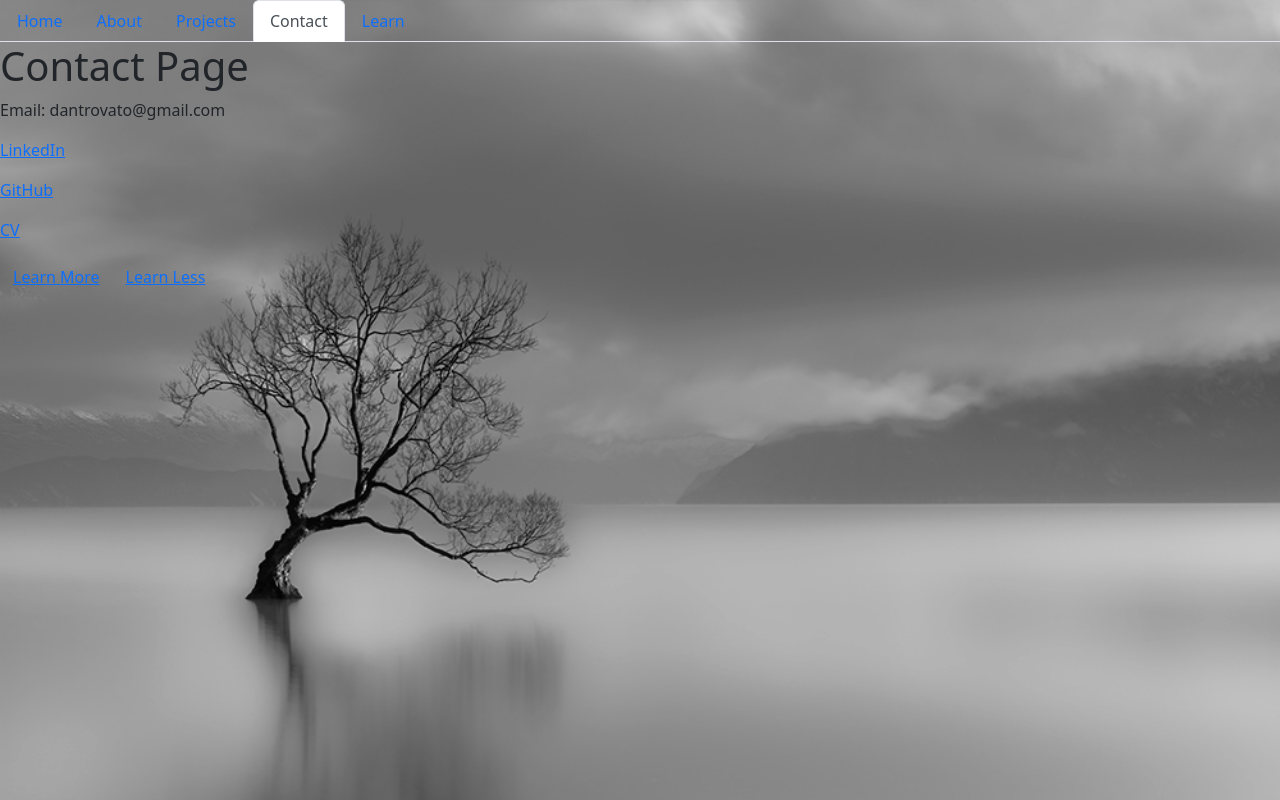
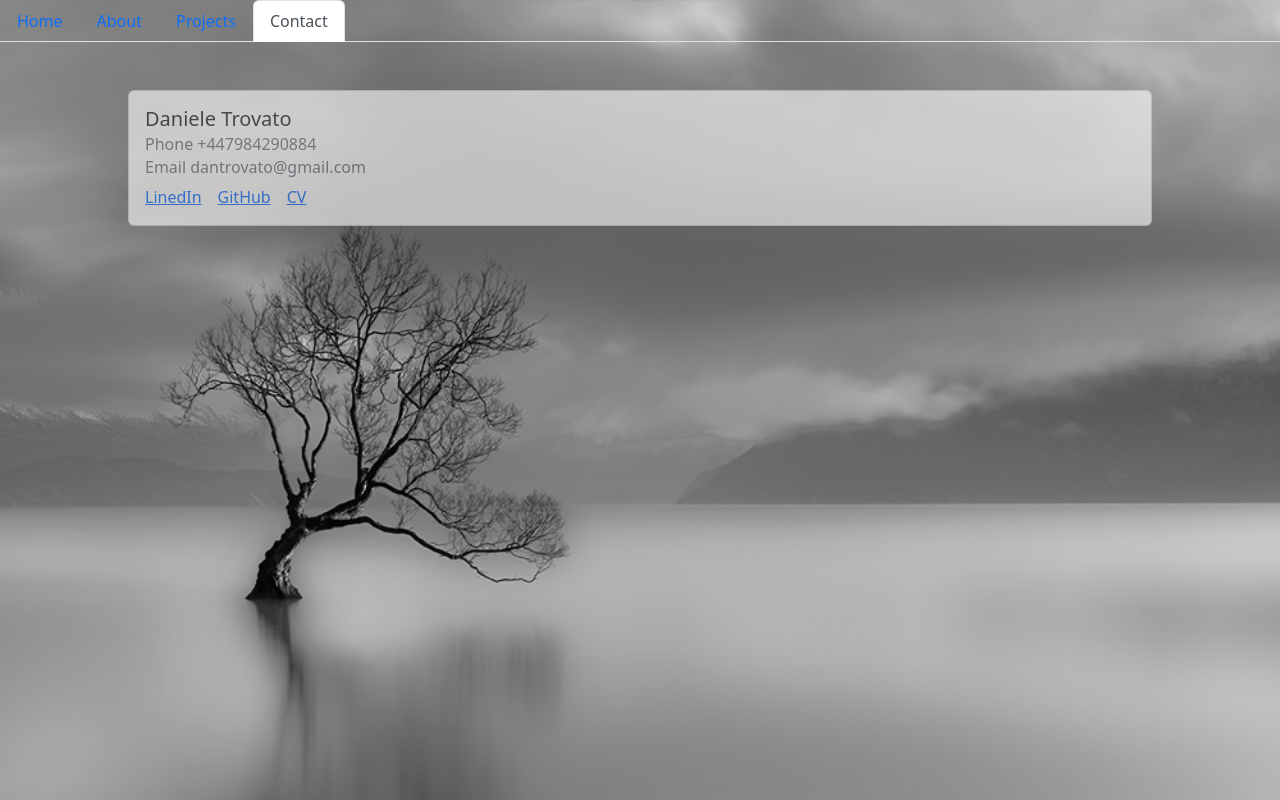
Before and after one commit to dantrovato/second-portfolio-with-react, a React (Create React App) app: page /second-portfolio-with-react/contact in a window 1280 px wide. Built offline with nearby package versions, Linux system fonts and the light colour scheme.

Commit message:
Style contact page

```diff
--- a/src/components/NavTabs.js
+++ b/src/components/NavTabs.js
@@ -46,7 +46,7 @@ function NavTabs() {
           Contact
         </NavLink>
       </li>
-      <li className="nav-item">
+      {/* <li className="nav-item">
         <NavLink
           to="second-portfolio-with-react/contact/learn"
           className={({ isActive }) =>
@@ -55,7 +55,7 @@ function NavTabs() {
         >
           Learn
         </NavLink>
-      </li>
+      </li> */}
     </ul>
   );
 }
--- a/src/components/pages/About.js
+++ b/src/components/pages/About.js
@@ -1,16 +1,25 @@
 import React from "react";
 
 function About() {
+  const styles = {
+    pic: { height: "10rem" },
+  };
+
   return (
     <div>
-      <h1>About Page</h1>
-      <p>
-        Nunc pharetra finibus est at efficitur. Praesent sed congue diam. Integer gravida dui
-        mauris, ut interdum nunc egestas sed. Aenean sed mollis diam. Nunc aliquet risus ac finibus
-        porta. Nam quis arcu non lectus tincidunt fermentum. Suspendisse aliquet orci porta quam
-        semper imperdiet. Praesent euismod mi justo, faucibus scelerisque risus cursus in. Sed
-        rhoncus mollis diam, sit amet facilisis lectus blandit at.
-      </p>
+      <div className="px-4 py-5 my-3 text-center text-white">
+        <h1 className="display-5 fw-bold">About Daniele</h1>
+        <div className="col-lg-6 mx-auto">
+          <p className="lead mb-4">
+            Front-end web developer leveraging a background in the fashion
+            industry to bring in good communication and people skills.
+            Self-taught for the most part and currently completing Trilogy
+            Coding Bootcamp. Creative thinker with a passion for web
+            applications. Strengths in consistency and self-motivation
+          </p>
+        </div>
+        <img src="images/dan.JPG" style={styles.pic} className=""></img>
+      </div>
     </div>
   );
 }
--- a/src/components/pages/Contact.js
+++ b/src/components/pages/Contact.js
@@ -1,36 +1,65 @@
 import React from "react";
 import { Link, Route, Routes } from "react-router-dom";
-import Learn from "./Learn";
+// import Learn from "./Learn";
 import { PDF } from "react-embed-pdf";
 
 function Contact(props) {
+  const styles = {
+    width: { width: "80%", opacity: "0.6", margin: "auto" },
+  };
   return (
-    <div>
-      <h1>Contact Page</h1>
-      <p>Email: dantrovato@gmail.com</p>
-      <p>
-        <a href="https://www.linkedin.com/in/daniele-trovato-6a130718a/">
-          LinkedIn
+    <div className="card mt-5" style={styles.width}>
+      <div className="card-body">
+        <h5 className="card-title">Daniele Trovato</h5>
+        <h6 className="card-subtitle mb-2 text-muted">Phone +447984290884</h6>
+        <h6 className="card-subtitle mb-2 text-muted">
+          Email dantrovato@gmail.com
+        </h6>
+        {/* <p className="card-text">
+          Some quick example text to build on the card title and make up the
+          bulk of the card's content.
+        </p> */}
+        <a
+          href="https://www.linkedin.com/in/daniele-trovato-6a130718a/"
+          className="card-link"
+        >
+          LinedIn
         </a>
-      </p>
-      <p>
-        <a href="https://www.github.com/dantrovato">GitHub</a>
-      </p>
-      <p>
-        <a href="https://drive.google.com/file/d/1d_f5eUS48OImEFJ62ihSVMTalcgzvqq7/view?usp=sharing">
+        <a href="https://www.github.com/dantrovato" className="card-link">
+          GitHub
+        </a>
+        <a
+          href="https://drive.google.com/file/d/1d_f5eUS48OImEFJ62ihSVMTalcgzvqq7/view?usp=sharing"
+          className="card-link"
+        >
           CV
         </a>
-      </p>
-      <Link to="learn" role="button" className="btn btn-link">
-        Learn More
-      </Link>
-      <Link to="contact" role="button" className="btn btn-link">
-        Learn Less
-      </Link>
-      <Routes>
-        <Route path="learn" element={<Learn />} />
-      </Routes>
+      </div>
     </div>
+    // <div>
+    //   <h1>Contact Page</h1>
+    //   <p>Email: dantrovato@gmail.com</p>
+    //   <p>
+    //     <a href="https://www.linkedin.com/in/daniele-trovato-6a130718a/">
+    //       LinkedIn
+    //     </a>
+    //   </p>
+    //   <p>
+    //     <a href="https://www.github.com/dantrovato">GitHub</a>
+    //   </p>
+    //   <p>
+    //     <a href="https://drive.google.com/file/d/1d_f5eUS48OImEFJ62ihSVMTalcgzvqq7/view?usp=sharing">
+    //       CV
+    //     </a>
+    //   </p>
+    //   <Link to="learn" role="button" className="btn btn-link">
+    //     Learn More
+    //   </Link>
+    //   <Link to="contact" role="button" className="btn btn-link">
+    //     Learn Less
+    //   </Link>
+    //   <Routes>{/* <Route path="learn" element={<Learn />} /> */}</Routes>
+    // </div>
   );
 }
 
--- a/src/components/pages/Home.js
+++ b/src/components/pages/Home.js
@@ -3,24 +3,12 @@ import React from "react";
 function Home() {
   return (
     <div className="px-4 py-5 my-5 text-center text-white">
-      {/* <img class="d-block mx-auto mb-4" src="/docs/5.3/assets/brand/bootstrap-logo.svg" alt="" width="72" height="57"> */}
-      <h1 className="display-5 fw-bold">Daniele Trovato</h1>
+      <h1 className="display-4 fw-bold">Daniele Trovato</h1>
+      <h2 className="display-6 fw-bold">Front-end web developer</h2>
       <div className="col-lg-6 mx-auto">
         <p className="lead mb-4">
-          Front-end web developer leveraging a background in the fashion
-          industry to bring people skills. Self-taught for the most part and
-          currently completing Trilogy Coding Bootcamp. Creative thinker with a
-          passion for web applications. Strengths in consistency and
-          self-motivation
+          Creative thinker with a passion for web applications
         </p>
-        {/* <div class="d-grid gap-2 d-sm-flex justify-content-sm-center">
-          <button type="button" class="btn btn-primary btn-lg px-4 gap-3">
-            Primary button
-          </button>
-          <button type="button" class="btn btn-outline-secondary btn-lg px-4">
-            Secondary
-          </button>
-        </div> */}
       </div>
     </div>
   );
--- a/src/components/pages/Learn.js
+++ /dev/null
@@ -1,12 +0,0 @@
-import React from "react";
-import { PDF } from "react-embed-pdf";
-
-function Learn() {
-  return (
-    <div>
-      <PDF src="./cv.pdf"></PDF>
-    </div>
-  );
-}
-
-export default Learn;
--- a/src/components/pages/Projects.js
+++ b/src/components/pages/Projects.js
@@ -11,9 +11,10 @@ function Projects() {
       backgroundColor: "grey",
     },
   };
+
   return (
-    <div>
-      <h1>Projects</h1>
+    <div className="px-4 py-5 my-5 text-center text-white">
+      <h1 className="display-5 fw-bold text-white">Projects</h1>
       <section id="projects" className="container" style={styles.display}>
         <div>
           <div className="card m-4 p-4" style={styles.width}>
```
Also changed, not shown: public/images/dan.JPG (added).
